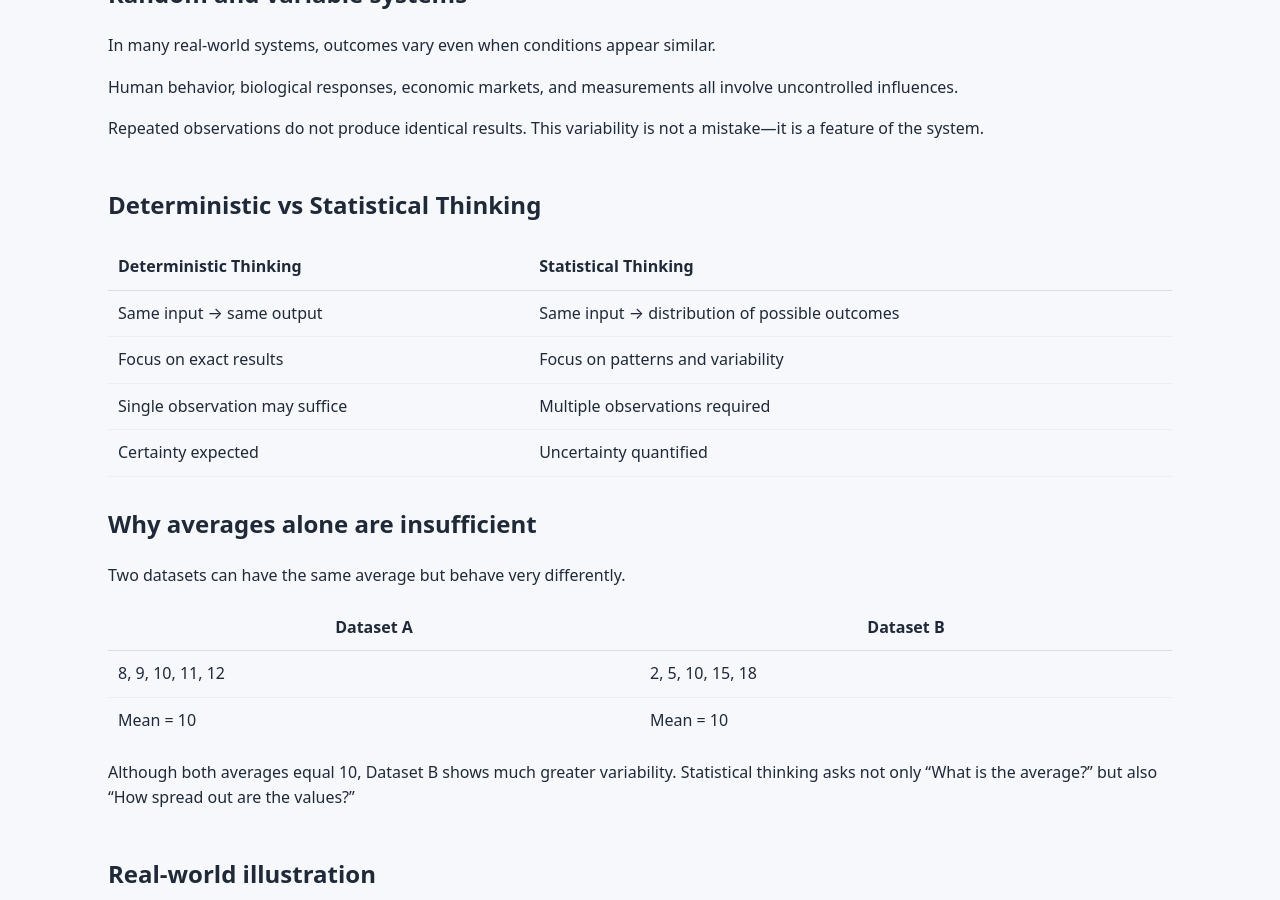
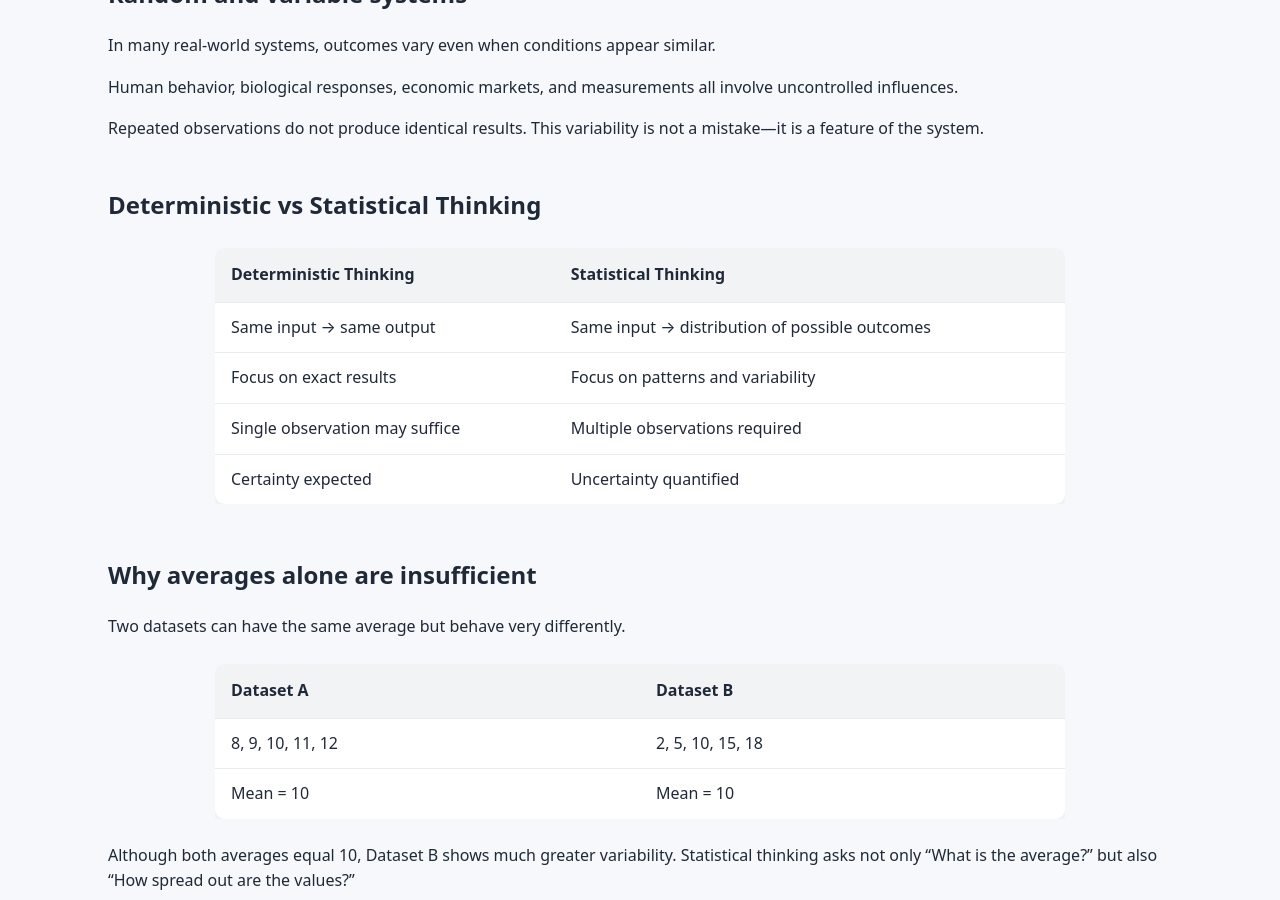
Before and after one commit to ammar-homaida-statistics/easystatisticsacademy, a Jekyll site: the page built from foundations/statistical-thinking/index.md, in a window 1280 px wide and 900 px high, scrolled down 1319 px. Built offline with Jekyll 4.4.1, drawn with Linux system fonts in a browser that asks for light colours.

Commit message:
Update index.md

```diff
--- a/foundations/statistical-thinking/index.md
+++ b/foundations/statistical-thinking/index.md
@@ -113,34 +113,36 @@
   <div class="content-narrow">
     <h2>Deterministic vs Statistical Thinking</h2>
 
-    <div style="overflow-x:auto;">
-      <table style="width:100%; border-collapse:collapse;">
-        <thead>
-          <tr>
-            <th style="text-align:left; padding:10px; border-bottom:1px solid #ddd;">Deterministic Thinking</th>
-            <th style="text-align:left; padding:10px; border-bottom:1px solid #ddd;">Statistical Thinking</th>
-          </tr>
-        </thead>
-        <tbody>
-          <tr>
-            <td style="padding:10px; border-bottom:1px solid #eee;">Same input → same output</td>
-            <td style="padding:10px; border-bottom:1px solid #eee;">Same input → distribution of possible outcomes</td>
-          </tr>
-          <tr>
-            <td style="padding:10px; border-bottom:1px solid #eee;">Focus on exact results</td>
-            <td style="padding:10px; border-bottom:1px solid #eee;">Focus on patterns and variability</td>
-          </tr>
-          <tr>
-            <td style="padding:10px; border-bottom:1px solid #eee;">Single observation may suffice</td>
-            <td style="padding:10px; border-bottom:1px solid #eee;">Multiple observations required</td>
-          </tr>
-          <tr>
-            <td style="padding:10px; border-bottom:1px solid #eee;">Certainty expected</td>
-            <td style="padding:10px; border-bottom:1px solid #eee;">Uncertainty quantified</td>
-          </tr>
-        </tbody>
-      </table>
-    </div>
+    <div style="margin:24px 0;">
+  <div style="max-width:850px; margin:auto; overflow-x:auto;">
+    <table style="width:100%; border-collapse:collapse; background:#ffffff; border-radius:10px; overflow:hidden; box-shadow:0 4px 10px rgba(0,0,0,0.05);">
+      <thead style="background:#f1f3f5;">
+        <tr>
+          <th style="padding:14px 16px; text-align:left; font-weight:600;">Deterministic Thinking</th>
+          <th style="padding:14px 16px; text-align:left; font-weight:600;">Statistical Thinking</th>
+        </tr>
+      </thead>
+      <tbody>
+        <tr style="border-top:1px solid #e9ecef;">
+          <td style="padding:12px 16px;">Same input → same output</td>
+          <td style="padding:12px 16px;">Same input → distribution of possible outcomes</td>
+        </tr>
+        <tr style="border-top:1px solid #e9ecef;">
+          <td style="padding:12px 16px;">Focus on exact results</td>
+          <td style="padding:12px 16px;">Focus on patterns and variability</td>
+        </tr>
+        <tr style="border-top:1px solid #e9ecef;">
+          <td style="padding:12px 16px;">Single observation may suffice</td>
+          <td style="padding:12px 16px;">Multiple observations required</td>
+        </tr>
+        <tr style="border-top:1px solid #e9ecef;">
+          <td style="padding:12px 16px;">Certainty expected</td>
+          <td style="padding:12px 16px;">Uncertainty quantified</td>
+        </tr>
+      </tbody>
+    </table>
+  </div>
+</div>
   </div>
 </section>
 
@@ -152,26 +154,28 @@
       Two datasets can have the same average but behave very differently.
     </p>
 
-    <div style="overflow-x:auto;">
-      <table style="width:100%; border-collapse:collapse;">
-        <thead>
-          <tr>
-            <th style="padding:10px; border-bottom:1px solid #ddd;">Dataset A</th>
-            <th style="padding:10px; border-bottom:1px solid #ddd;">Dataset B</th>
-          </tr>
-        </thead>
-        <tbody>
-          <tr>
-            <td style="padding:10px; border-bottom:1px solid #eee;">8, 9, 10, 11, 12</td>
-            <td style="padding:10px; border-bottom:1px solid #eee;">2, 5, 10, 15, 18</td>
-          </tr>
-          <tr>
-            <td style="padding:10px;">Mean = 10</td>
-            <td style="padding:10px;">Mean = 10</td>
-          </tr>
-        </tbody>
-      </table>
-    </div>
+    <div style="margin:24px 0;">
+  <div style="max-width:850px; margin:auto; overflow-x:auto;">
+    <table style="width:100%; border-collapse:collapse; background:#ffffff; border-radius:10px; overflow:hidden; box-shadow:0 4px 10px rgba(0,0,0,0.05);">
+      <thead style="background:#f1f3f5;">
+        <tr>
+          <th style="padding:14px 16px; text-align:left; font-weight:600;">Dataset A</th>
+          <th style="padding:14px 16px; text-align:left; font-weight:600;">Dataset B</th>
+        </tr>
+      </thead>
+      <tbody>
+        <tr style="border-top:1px solid #e9ecef;">
+          <td style="padding:12px 16px;">8, 9, 10, 11, 12</td>
+          <td style="padding:12px 16px;">2, 5, 10, 15, 18</td>
+        </tr>
+        <tr style="border-top:1px solid #e9ecef;">
+          <td style="padding:12px 16px;">Mean = 10</td>
+          <td style="padding:12px 16px;">Mean = 10</td>
+        </tr>
+      </tbody>
+    </table>
+  </div>
+</div>
 
     <p>
       Although both averages equal 10, Dataset B shows much greater variability.
```
